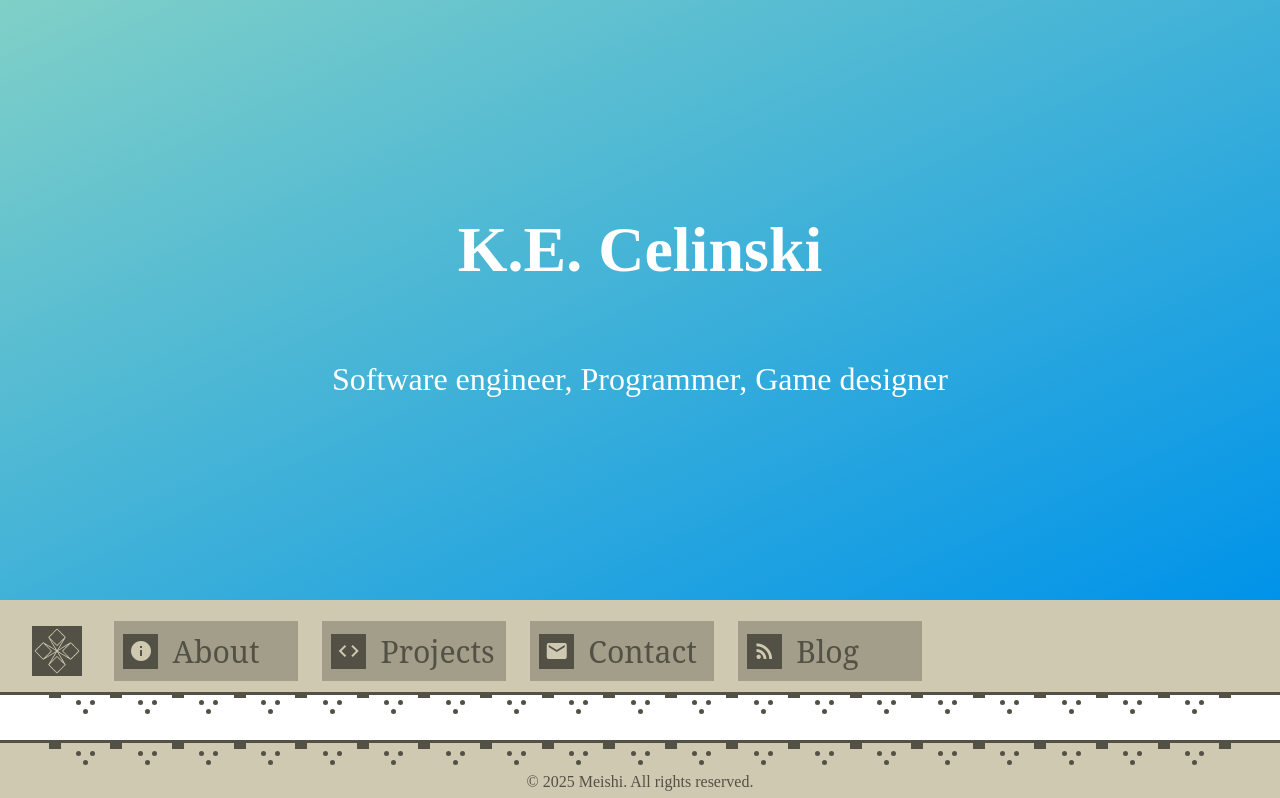
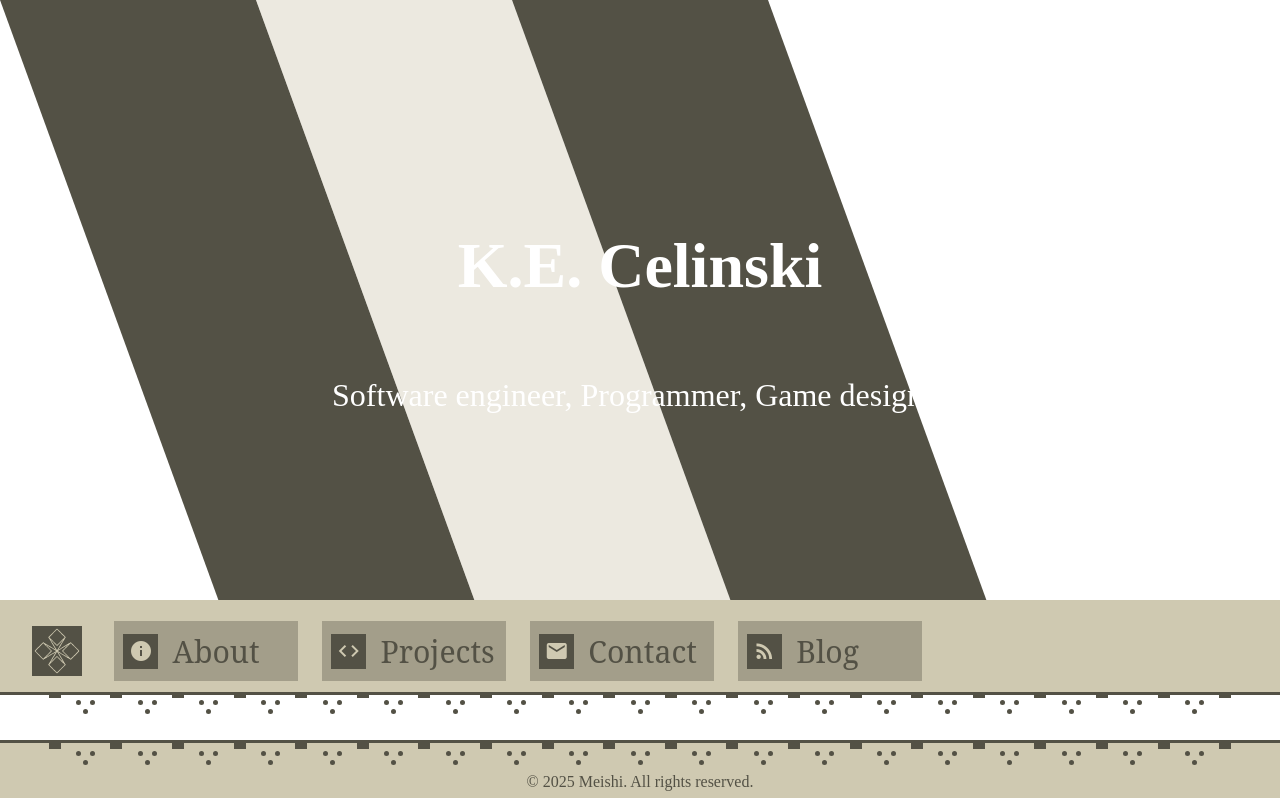
Before and after one commit to Altair115/Meishi, a Vue app: page /#/ in a window 1280 px wide. Shown: the top 798 px of the page. Built offline with nearby package versions, Linux system fonts and the light colour scheme.

Commit message:
:sparkles: new Banner styling still needs to be applied || Use hex colours in the accents due to the fact that our util function can only work with those and not with css vars

```diff
--- a/src/components/common/Banner.vue
+++ b/src/components/common/Banner.vue
@@ -1,5 +1,8 @@
 <script setup lang="ts">
-import { onMounted, defineEmits, ref } from 'vue'
+import { onMounted, defineEmits, ref, defineProps} from 'vue'
+import type { PropType } from 'vue'
+import {convertToRgba} from "@/utils/color";
+
 const emits = defineEmits(['height'])
 const bannerRef = ref<HTMLElement | null>(null)
 
@@ -9,29 +12,93 @@ onMounted(() => {
   }
 })
 
-//TODO: Add props for background image, title, etc.
+const props = defineProps({
+  accentColor1: { type: String, default: '#535145' },
+  accentColor2: { type: String, default: '#cfc9b1' },
+  accentColor3: { type: String, default: '#535145' },
+  alpha2: { type: Number, default: 0.4 },
+  imageUrl: { type: String, default: '' },
+  layerWidths: {
+    type: (Array as unknown) as PropType<[string, string, string, string]>,
+    default: () => ['20%', '20%', '20%', '40%']
+  }
+})
 </script>
 
 <template>
-  <div class="hero-banner">
-    <slot  />
+  <div class="hero-banner" ref="bannerRef">
+    <div
+        class="layer"
+        :style="{
+        left: '0%',
+        width: layerWidths[0],
+        backgroundColor: accentColor1
+      }"
+    ></div>
+
+    <div
+        class="layer"
+        :style="{
+        left: layerWidths[0],
+        width: layerWidths[1],
+        backgroundColor: convertToRgba(accentColor2, alpha2)
+      }"
+    ></div>
+
+    <div
+        class="layer"
+        :style="{
+        left: `calc(${layerWidths[0]} + ${layerWidths[1]})`,
+        width: layerWidths[2],
+        backgroundColor: accentColor3
+      }"
+    ></div>
+
+    <div
+        class="layer"
+        :style="{
+        left: `calc(${layerWidths[0]} + ${layerWidths[1]} + ${layerWidths[2]})`,
+        width: layerWidths[3],
+        backgroundImage: imageUrl ? `url('${imageUrl}')` : 'none',
+        backgroundSize: 'cover',
+        backgroundPosition: 'center'
+      }"
+    ></div>
+
+    <div class="content">
+      <slot />
+    </div>
   </div>
 </template>
 
 <style scoped>
 .hero-banner {
+  position: relative;
   width: 100%;
-  margin-left: 0;
-  margin-right: 0;
   height: 600px;
+  overflow: hidden;
+}
+
+.layer {
+  position: absolute;
+  top: 0;
+  bottom: 0;
+  transform: skewX(20deg);
+  transform-origin: top left;
+  z-index: 1;
+}
+
+.content {
+  position: relative;
+  z-index: 10;
   display: flex;
   flex-direction: column;
   justify-content: center;
   align-items: center;
-  background: linear-gradient(to bottom right, #80d0c7, #0093e9);
-  color: #fff;
+  height: 100%;
+  padding: 1rem;
+  color: white;
   font-size: 2rem;
   text-align: center;
-  box-sizing: border-box;
 }
 </style>
--- /dev/null
+++ b/src/utils/color.ts
@@ -0,0 +1,14 @@
+export function convertToRgba(hex: string, alpha: number): string {
+    const sanitized = hex.replace('#', '')
+    const bigint = parseInt(sanitized, 16)
+
+    if (sanitized.length !== 6 || isNaN(bigint)) {
+        console.warn(`Invalid hex color: "${hex}"`)
+        return `rgba(0,0,0,${alpha})`
+    }
+
+    const r = (bigint >> 16) & 255
+    const g = (bigint >> 8) & 255
+    const b = bigint & 255
+    return `rgba(${r}, ${g}, ${b}, ${alpha})`
+}
```
